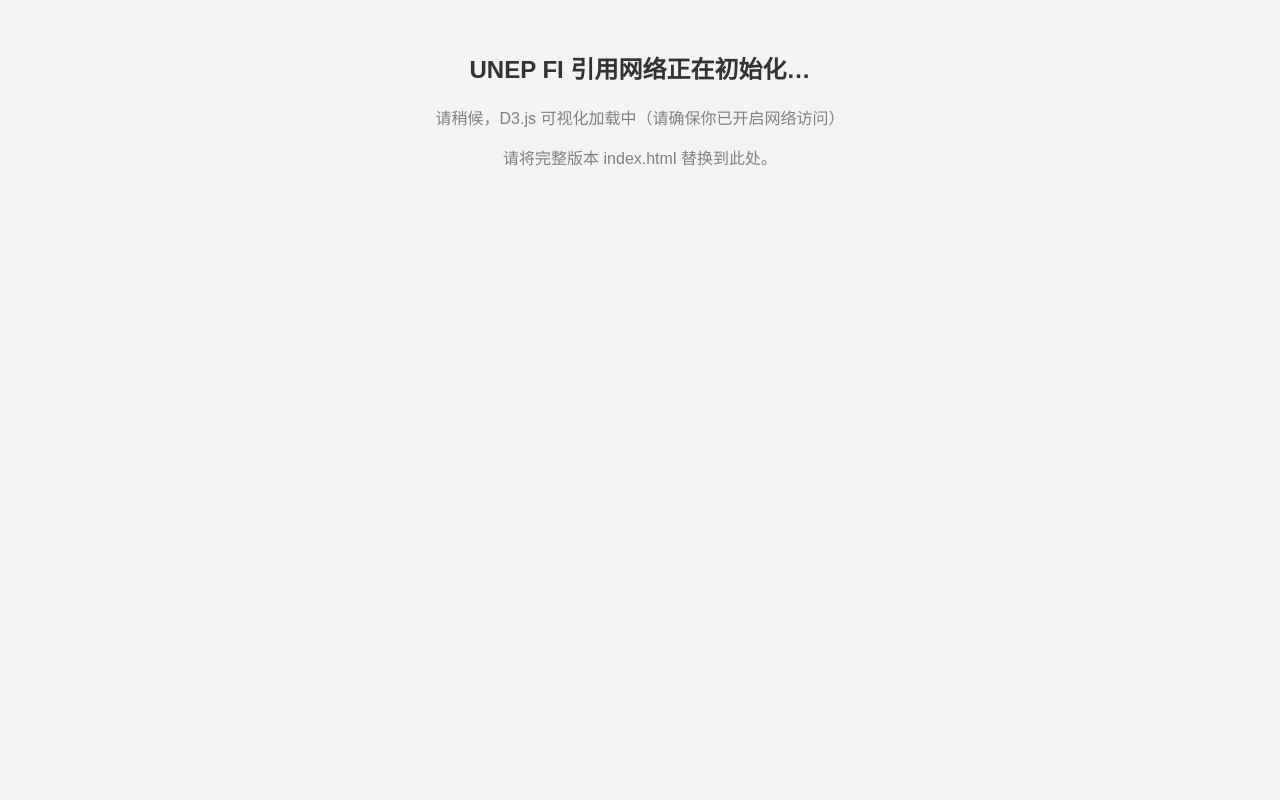
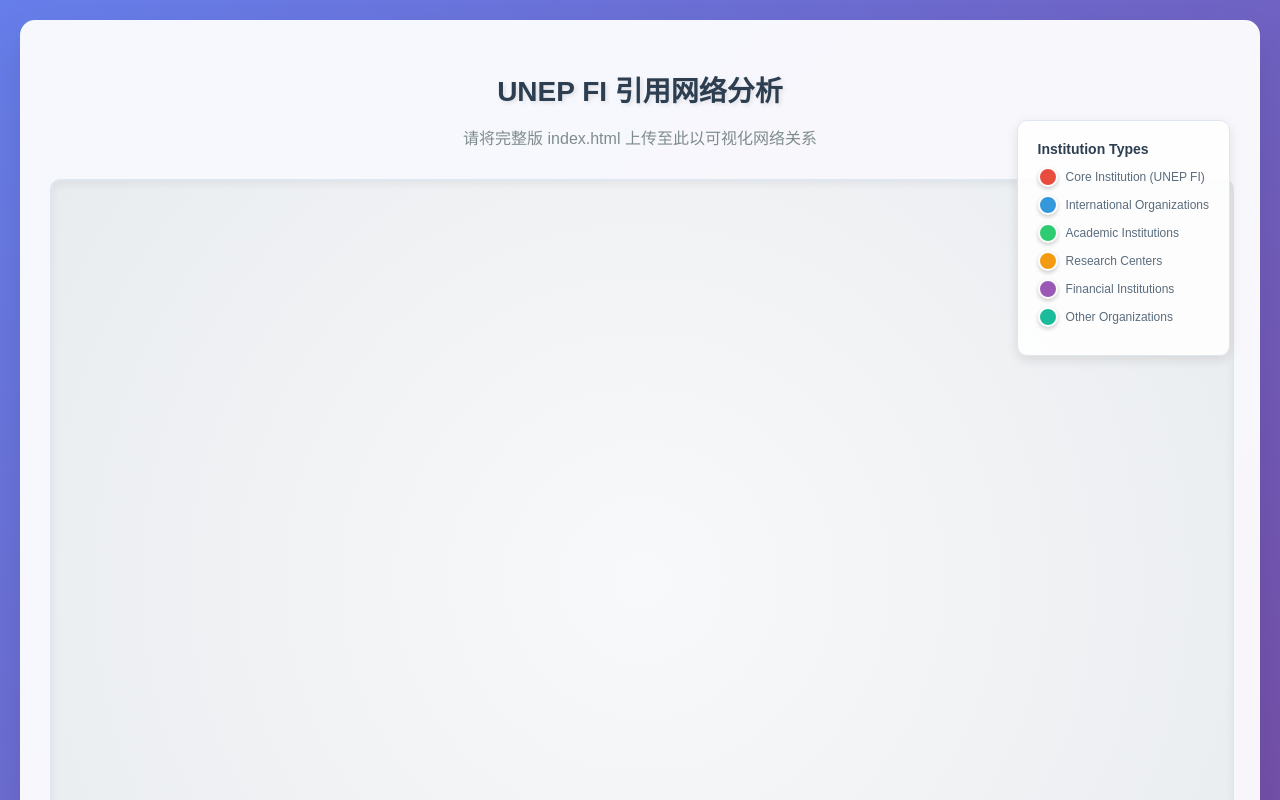
Before and after one commit to Hugh-FanSu/unep-network, a plain HTML site: page index.html in a window 1280 px wide. Shown: the top 800 px of the page. Drawn offline with nearby package versions, Linux system fonts and the light colour scheme.

Commit message:
Add files via upload

```diff
--- a/index.html
+++ b/index.html
@@ -1,18 +1,95 @@
-
 <!DOCTYPE html>
 <html lang="zh-CN">
 <head>
     <meta charset="UTF-8">
-    <title>UNEP FI 引用网络</title>
+    <meta name="viewport" content="width=device-width, initial-scale=1.0">
+    <title>UNEP FI引用网络可视化</title>
     <script src="https://cdnjs.cloudflare.com/ajax/libs/d3/7.8.5/d3.min.js"></script>
+    <style>
+        body {
+            margin: 0;
+            padding: 20px;
+            font-family: 'Arial', sans-serif;
+            background: linear-gradient(135deg, #667eea 0%, #764ba2 100%);
+            min-height: 100vh;
+        }
+        .container {
+            max-width: 1400px;
+            margin: 0 auto;
+            background: rgba(255, 255, 255, 0.95);
+            border-radius: 15px;
+            box-shadow: 0 20px 40px rgba(0,0,0,0.1);
+            padding: 30px;
+        }
+        .title {
+            text-align: center;
+            color: #2c3e50;
+            font-size: 28px;
+            font-weight: bold;
+            margin-bottom: 10px;
+            text-shadow: 2px 2px 4px rgba(0,0,0,0.1);
+        }
+        .subtitle {
+            text-align: center;
+            color: #7f8c8d;
+            font-size: 16px;
+            margin-bottom: 30px;
+        }
+        #network {
+            width: 100%;
+            height: 800px;
+            border: 2px solid #e0e6ed;
+            border-radius: 10px;
+            background: radial-gradient(circle at center, #f8f9fa 0%, #e9ecef 100%);
+            box-shadow: inset 0 4px 8px rgba(0,0,0,0.05);
+        }
+        .legend {
+            position: absolute;
+            top: 120px;
+            right: 50px;
+            background: rgba(255,255,255,0.9);
+            padding: 20px;
+            border-radius: 10px;
+            box-shadow: 0 4px 12px rgba(0,0,0,0.1);
+            border: 1px solid #e0e6ed;
+        }
+        .legend-title {
+            font-weight: bold;
+            font-size: 14px;
+            color: #2c3e50;
+            margin-bottom: 10px;
+        }
+        .legend-item {
+            display: flex;
+            align-items: center;
+            margin-bottom: 8px;
+            font-size: 12px;
+            color: #5a6c7d;
+        }
+        .legend-color {
+            width: 16px;
+            height: 16px;
+            border-radius: 50%;
+            margin-right: 8px;
+            border: 2px solid #fff;
+            box-shadow: 0 2px 4px rgba(0,0,0,0.2);
+        }
+    </style>
 </head>
 <body>
-    <h2 style="text-align:center; margin-top: 50px; color: #333;">UNEP FI 引用网络正在初始化…</h2>
-    <p style="text-align:center; color: gray;">请稍候，D3.js 可视化加载中（请确保你已开启网络访问）</p>
-    <script>
-        document.body.style.background = "#f4f4f4";
-        document.body.style.fontFamily = "Arial";
-        document.body.innerHTML += "<p style='text-align:center;color:gray;'>请将完整版本 index.html 替换到此处。</p>";
-    </script>
+<div class="container">
+    <h1 class="title">UNEP FI 引用网络分析</h1>
+    <p class="subtitle">请将完整版 index.html 上传至此以可视化网络关系</p>
+    <svg id="network"></svg>
+    <div class="legend">
+        <div class="legend-title">Institution Types</div>
+        <div class="legend-item"><div class="legend-color" style="background:#e74c3c;"></div><span>Core Institution (UNEP FI)</span></div>
+        <div class="legend-item"><div class="legend-color" style="background:#3498db;"></div><span>International Organizations</span></div>
+        <div class="legend-item"><div class="legend-color" style="background:#2ecc71;"></div><span>Academic Institutions</span></div>
+        <div class="legend-item"><div class="legend-color" style="background:#f39c12;"></div><span>Research Centers</span></div>
+        <div class="legend-item"><div class="legend-color" style="background:#9b59b6;"></div><span>Financial Institutions</span></div>
+        <div class="legend-item"><div class="legend-color" style="background:#1abc9c;"></div><span>Other Organizations</span></div>
+    </div>
+</div>
 </body>
 </html>
```
